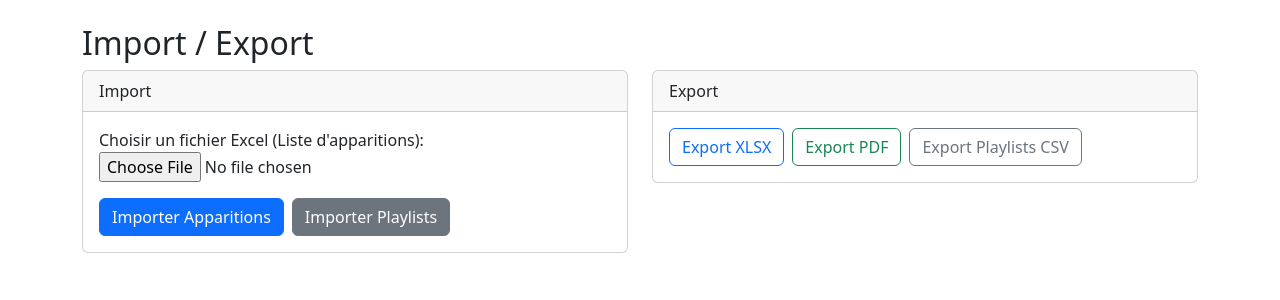
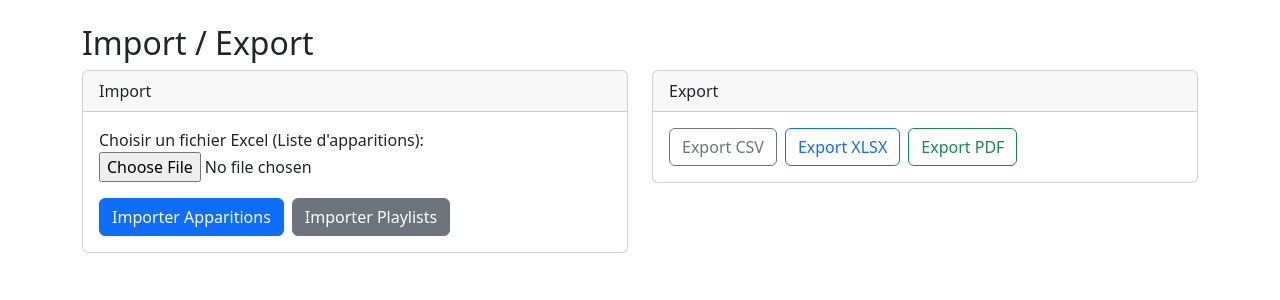
Before and after one commit to fmoreau69/playlistwatcher, a Django app: page /import_export/ in a window 1280 px wide. Shown: the part 56-356 px from the top of the page. Run offline with Django 5.2, Linux system fonts and the light colour scheme; parts of the project's set-up code (start-up, migrations or seed data) failed here and were passed over; some libraries are stand-ins or nearby versions.

Commit message:
cosmetic correction

```diff
--- a/tracker/templates/tracker/import_export.html
+++ b/tracker/templates/tracker/import_export.html
@@ -26,9 +26,9 @@
                 <div class="card-header">Export</div>
                 <div class="card-body">
                     <div class="d-flex gap-2 flex-wrap">
+                        <a href="{% url 'export_csv' %}" class="btn btn-outline-secondary">Export CSV</a>
                         <a href="{% url 'export_excel' %}" class="btn btn-outline-primary">Export XLSX</a>
                         <a href="{% url 'export_pdf' %}" class="btn btn-outline-success">Export PDF</a>
-                        <a href="{% url 'export_playlists_csv' %}" class="btn btn-outline-secondary">Export Playlists CSV</a>
                     </div>
                 </div>
             </div>
--- a/tracker/urls.py
+++ b/tracker/urls.py
@@ -29,9 +29,9 @@ urlpatterns = [
 
     # ----- Import & Export management -----
     path("import_export/", views.import_export, name="import_export"),
+    path("export/csv/", views.export_csv, name="export_csv"),
     path("export/excel/", views.export_excel, name="export_excel"),
     path("export/pdf/", views.export_pdf, name="export_pdf"),
-    path("export/playlists.csv", views.export_playlists_csv, name="export_playlists_csv"),
     path("confirm-import/", views.confirm_import, name="confirm_import"),
 
     # ----- Login & credentials management -----
--- a/tracker/views.py
+++ b/tracker/views.py
@@ -389,19 +389,7 @@ def confirm_import(request):
     return redirect("dashboard")
 
 
-def export_excel(request):
-    wb = export_apparitions_excel()
-    response = HttpResponse(content_type="application/vnd.openxmlformats-officedocument.spreadsheetml.sheet")
-    response["Content-Disposition"] = 'attachment; filename="export.xlsx"'
-    wb.save(response)
-    return response
-
-
-def export_pdf(request):
-    return export_apparitions_pdf()
-
-
-def export_playlists_csv(request):
+def export_csv(request):
     """Export all playlists to CSV with standard columns."""
     import pandas as pd  # local import to avoid module load if unused
     from io import StringIO
@@ -428,6 +416,18 @@ def export_playlists_csv(request):
     response = HttpResponse(buffer.getvalue(), content_type="text/csv; charset=utf-8")
     response["Content-Disposition"] = 'attachment; filename="playlists.csv"'
     return response
+
+
+def export_excel(request):
+    wb = export_apparitions_excel()
+    response = HttpResponse(content_type="application/vnd.openxmlformats-officedocument.spreadsheetml.sheet")
+    response["Content-Disposition"] = 'attachment; filename="export.xlsx"'
+    wb.save(response)
+    return response
+
+
+def export_pdf(request):
+    return export_apparitions_pdf()
 
 
 # ----- Login and credentials management -----
```
